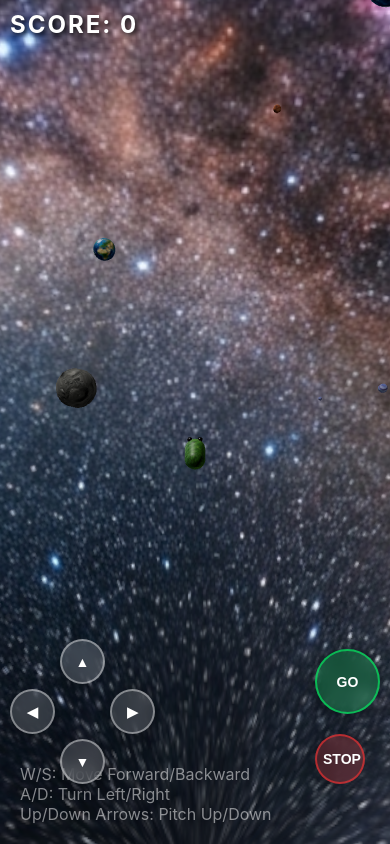
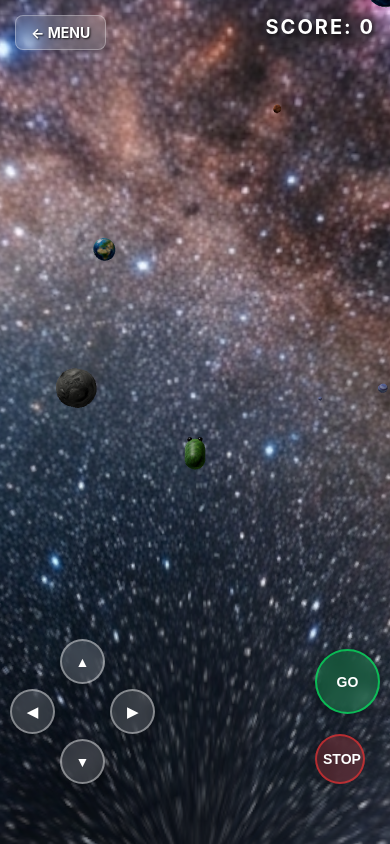
Before and after one commit to ashishsharma1927-pixel/Snake_3D, a React (Vite) app: page / in a window 390 px wide. Both pictures are taken after a click on the button "PLAY NOW". Built offline with nearby package versions, Linux system fonts and the light colour scheme.

Commit message:
Add back to menu button during gameplay

```diff
--- a/src/App.tsx
+++ b/src/App.tsx
@@ -103,12 +103,12 @@ export default function App() {
       {/* PLAYING UI */}
       {gameState === 'playing' && (
         <div className="ui-container">
+          <button className="back-btn" onClick={() => setGameState('menu')}>
+            &#8592; MENU
+          </button>
           <div className="score-display">SCORE: {score}</div>
-
-          <div style={{position: 'absolute', bottom: '20px', left: '20px', color: 'white', opacity: 0.5}}>
-            <div>W/S: Move Forward/Backward</div>
-            <div>A/D: Turn Left/Right</div>
-            <div>Up/Down Arrows: Pitch Up/Down</div>
+          <div className="desktop-controls-help">
+            W/S: Move Forward/Backward<br/>A/D: Turn Left/Right<br/>Up/Down Arrows: Pitch Up/Down
           </div>
         </div>
       )}
--- a/src/index.css
+++ b/src/index.css
@@ -33,13 +33,49 @@ body {
 .score-display {
   position: absolute;
   top: 20px;
-  left: 20px;
+  right: 30px;
   font-size: 32px;
   font-weight: bold;
   color: #fff;
   text-shadow: 2px 2px 4px rgba(0,0,0,0.8);
   font-family: 'Orbitron', 'Inter', sans-serif;
   letter-spacing: 2px;
+}
+
+.back-btn {
+  position: absolute;
+  top: 20px;
+  left: 20px;
+  background: rgba(255, 255, 255, 0.15);
+  border: 1px solid rgba(255, 255, 255, 0.3);
+  border-radius: 8px;
+  padding: 10px 20px;
+  color: white;
+  font-family: 'Orbitron', 'Inter', sans-serif;
+  font-size: 16px;
+  font-weight: bold;
+  cursor: pointer;
+  pointer-events: auto;
+  backdrop-filter: blur(8px);
+  -webkit-backdrop-filter: blur(8px);
+  transition: all 0.2s ease;
+  z-index: 100;
+  text-shadow: 1px 1px 2px rgba(0,0,0,0.8);
+}
+.back-btn:hover {
+  background: rgba(255, 255, 255, 0.3);
+  transform: scale(1.05);
+}
+.back-btn:active {
+  transform: scale(0.95);
+}
+
+.desktop-controls-help {
+  position: absolute;
+  bottom: 20px;
+  left: 20px;
+  color: rgba(255,255,255,0.5);
+  font-family: 'Inter';
 }
 
 /* Splash Screen */
@@ -329,8 +365,19 @@ body {
   }
 
   .score-display {
-    font-size: 24px;
-    top: 10px;
-    left: 10px;
+    font-size: 20px;
+    top: 15px;
+    right: 15px;
+  }
+
+  .back-btn {
+    top: 15px;
+    left: 15px;
+    padding: 8px 15px;
+    font-size: 14px;
+  }
+
+  .desktop-controls-help {
+    display: none; /* Hide keyboard help on mobile */
   }
 }
```
